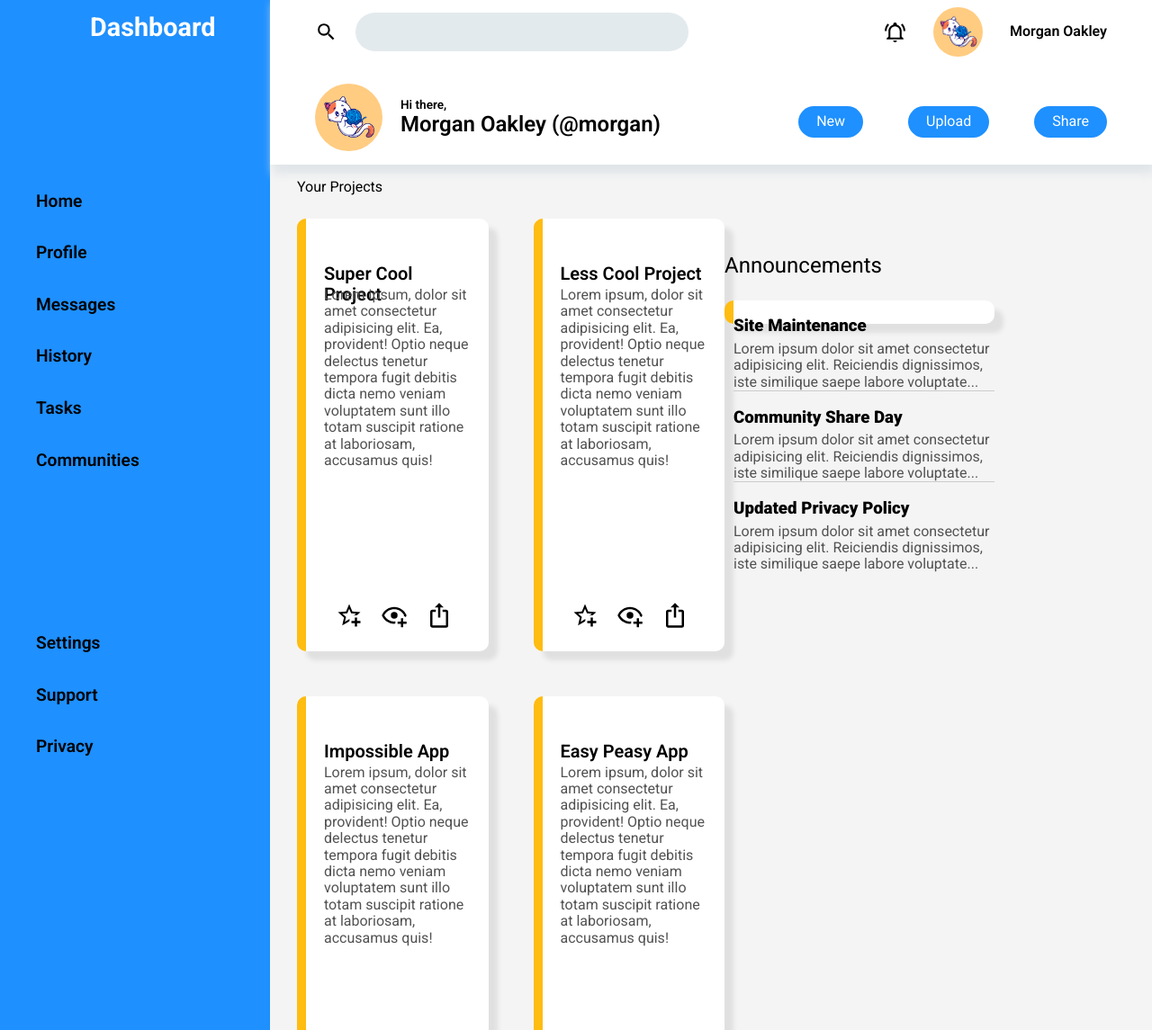
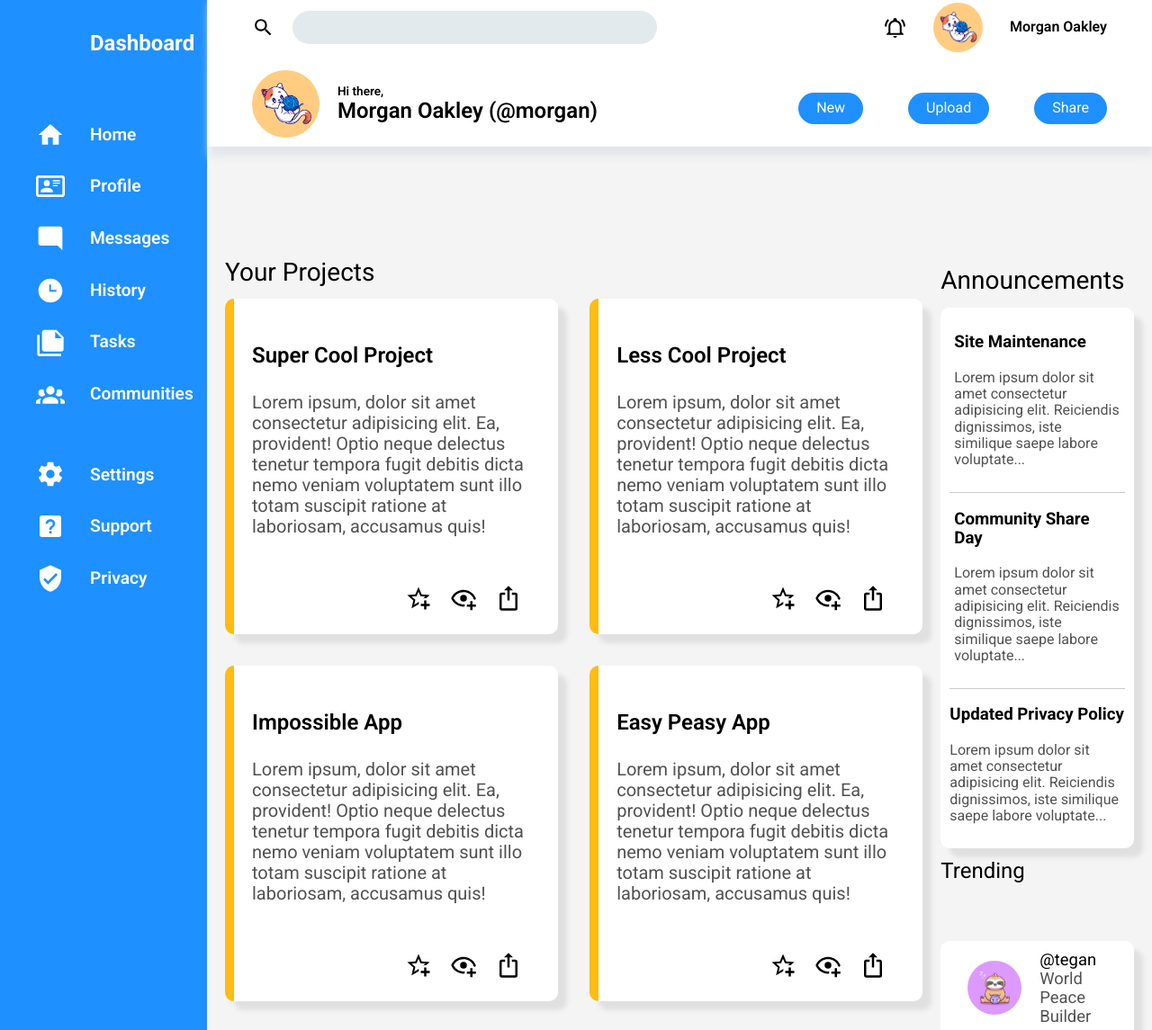
Before and after one commit to helloimgabe/admin-dashboard, a plain HTML site: page index.html in a window 1280 px wide. Shown: the part 7-1152 px from the top of the page at 90% size. Drawn offline with Linux system fonts and the light colour scheme.

Commit message:
Finalized styling for the dashboard page
Adjusted stylesheet formatting for easier differntiation between sections

```diff
--- a/style.css
+++ b/style.css
@@ -245,8 +245,8 @@ summary {
 /* MAIN WEBPAGE GRID */
 .grid {
     display: grid;
-    grid-template-columns: 300px 1fr;
-    grid-template-rows: 190px 1fr;
+    grid-template-columns: minmax(230px, 1fr) 8fr;
+    grid-template-rows: 1fr 1fr;
     grid-template-areas:
         "side header"
         "side main"
@@ -263,21 +263,16 @@ summary {
     grid-area: side;
     display: grid;
     grid-template-columns: 1fr;
-    grid-template-rows: 75px 0.5fr 1fr;
+    grid-template-rows: 0.5fr 1fr 5fr;
     color: white;
     align-items: center;
     justify-items: start;
 }
 
-ul,
-li,
-a {
-    list-style-type: none;
-    text-decoration: none;
-    line-height: 3;
-    font-weight: 600;
-    font-size: 1.2rem;
-    color: black; /* <- COLOR TEXT IS INVERTED IN EACH CLASS:NTH-CHILD AND DASH USING -WEBKIT-FILTER*/
+.dash-title {
+    color: black;
+    -webkit-filter: invert(100%);
+    list-style: none;
 }
 
 .dash {
@@ -286,12 +281,15 @@ a {
     background-position: left;
     background-size: 2.5rem;
     text-align: left;
-    -webkit-filter: invert(100%);
-    padding-left: 60px;
+    padding: 5px 0px 5px 60px;
 }
 
-.sidelinks:nth-child(1) {
-    background-image: url(./icons/sidebar_icons/home.svg);
+.nav-item {
+    list-style-type: none;
+    line-height: 3;
+    font-weight: 600;
+    font-size: 1.2rem;
+    color: black;
     background-repeat: no-repeat;
     background-position: center left;
     background-size: 2rem;
@@ -300,89 +298,50 @@ a {
     padding-left: 60px;
 }
 
-.sidelinks:nth-child(2) {
-    background-image: url(./icons/sidebar_icons/profile.svg);
-    background-repeat: no-repeat;
-    background-position: center left;
-    background-size: 2rem;
-    text-align: left;
-    -webkit-filter: invert(100%);
-    padding-left: 60px;
+.nav-item>a {
+    text-decoration: none;
+    color: black;
 }
 
-.sidelinks:nth-child(3) {
+.home-link {
+    background-image: url(./icons/sidebar_icons/home.svg);
+}
+
+.profile-link {
+    background-image: url(./icons/sidebar_icons/profile.svg);
+}
+
+.messages-link {
     background-image: url(./icons/sidebar_icons/messages.svg);
-    background-repeat: no-repeat;
-    background-position: center left;
-    background-size: 2rem;
-    text-align: left;
-    -webkit-filter: invert(100%);
-    padding-left: 60px;
 
 }
 
-.sidelinks:nth-child(4) {
+.history-link {
     background-image: url(./icons/sidebar_icons/history.svg);
-    background-repeat: no-repeat;
-    background-position: center left;
-    background-size: 2rem;
-    text-align: left;
-    -webkit-filter: invert(100%);
-    padding-left: 60px;
 }
 
-.sidelinks:nth-child(5) {
+.tasks-link {
     background-image: url(./icons/sidebar_icons/tasks.svg);
-    background-repeat: no-repeat;
-    background-position: left;
-    background-size: 2rem;
-    text-align: left;
-    -webkit-filter: invert(100%);
-    padding-left: 60px;
 }
 
-.sidelinks:nth-child(6) {
+.communities-link {
     background-image: url(./icons/sidebar_icons/communities.svg);
-    background-repeat: no-repeat;
-    background-position: left;
-    background-size: 2rem;
-    text-align: left;
-    -webkit-filter: invert(100%);
-    padding-left: 60px;
 }
 
-.sidelinks2:nth-child(1) {
+.settings-link {
     background-image: url(./icons/sidebar_icons/settings.svg);
-    background-repeat: no-repeat;
-    background-position: left;
-    background-size: 2rem;
-    text-align: left;
-    -webkit-filter: invert(100%);
-    padding-left: 60px;
     align-self: start;
 }
 
-.sidelinks2:nth-child(2) {
+.support-link {
     background-image: url(./icons/sidebar_icons/support.svg);
-    background-repeat: no-repeat;
-    background-position: left;
-    background-size: 2rem;
-    text-align: left;
-    -webkit-filter: invert(100%);
-    padding-left: 60px;
 }
 
-.sidelinks2:nth-child(3) {
+.privacy-link {
     background-image: url(./icons/sidebar_icons/privacy.svg);
-    background-repeat: no-repeat;
-    background-position: left;
-    background-size: 2rem;
-    text-align: left;
-    -webkit-filter: invert(100%);
-    padding-left: 60px;
 }
 
-.sidebar ul:nth-child(3) {
+.nav-section2 {
     align-self: start;
 }
 
@@ -530,60 +489,60 @@ a {
     background-color: #f4f4f4;
     grid-area: main;
     display: grid;
-    grid-template-columns: 1fr 1fr;
-    grid-template-rows: 1fr;
+    grid-template-columns: 3fr 1fr 1fr;
+    grid-template-rows: 1fr 1fr;
     grid-template-areas:
-        "your-p announce"
-        "your-p trend"
+        "your-p your-p announce"
+        "your-p your-p trend"
     ;
-    padding: 75px 0px 80px 30px;
-    max-width: inherit;
+    padding: 10px 0px 80px 20px;
+}
+
+.card.project {
+    display: grid;
+    grid-template-columns: 1fr;
+    border-left: 10px solid rgb(255, 188, 17);
+    border-radius: 10px;
+    background-color: #FFFFFF;
+    box-shadow: 10px 10px 5px rgb(225, 224, 224);
+    padding: 50px 20px 0px 20px;
+
+    &:hover {
+        box-shadow: 10px 10px 5px rgb(179, 177, 162);
+    }
 }
 
 .your-projects {
     display: grid;
     grid-template-columns: 1fr 1fr;
-    grid-template-rows: 10px 1fr 1fr 1fr;
-    grid-template-areas:
-        "title title"
-        "c1 c2"
-        "c3 c4"
-        "c5 c6"
-    ;
+    grid-template-rows: 1fr 3fr 3fr 3fr;
+    grid-auto-flow: dense;
     grid-area: your-p;
-    gap: 50px;
-    margin-top: -75px;
+    gap: 35px;
+    margin-right: 20px;
 }
 
-.card {
-    border-left: 10px solid rgb(255, 188, 17);
-    border-radius: 10px;
-    background-color: #FFFFFF;
-    box-shadow: 10px 10px 5px rgb(225, 224, 224);
-    padding: 50px 20px 0px 20px;
-    max-width: max-content;
-    display: grid;
-    grid-template-columns:1fr;
-    grid-template-rows: 26px 1fr 1fr;
+.card.project p {
+    max-inline-size: 55ch;
+    color: #525252;
+    margin: 0;
+    font-weight: 400;
+    font-size: clamp(1rem, 1.25rem, 1.66rem);
 }
 
-.card p {
-    max-inline-size: 45ch;
-    font-size: 1rem;
-    color: #525252;
-    margin: 0;
+.card.project>.subtitle {
+    color: #000000;
+    font-weight: 600;
+    font-size: clamp(1rem, 1.5rem, 1.75rem);
 }
 
-.card > .subtitle {
-    color: #000000;
-    font-weight: 600;
-    font-size: 1.25rem;
+.project-title {
+    font-size: clamp(1rem, 1.75rem, 2.2rem);
+    align-self: end;
+    margin-bottom: -50px
 }
 
-.pro-title {
-    font-size: 1.5rem;
-}
-.icon-container{
+.icon-container {
     display: flex;
     justify-content: end;
     align-items: end;
@@ -597,101 +556,110 @@ a {
     width: 30px;
 }
 
-#c1 {
-    grid-area: c1;
-}
+/* ----------------------------------------------------------------------------------------------------------- */
 
-#c2 {
-    grid-area: c2;
-}
-
-#c3 {
-    grid-area: c3;
-}
-
-#c4 {
-    grid-area: c4;
-}
-
-#c5 {
-    grid-area: c5;
-}
-
-#c6 {
-    grid-area: c6;
-}
-
-.announce-trend {
+/* ANNOUNCEMENT SECTION */
+.announce {
     display: grid;
     grid-template-columns: 1fr;
-    grid-template-rows: 75px 1fr 75px 1fr;
+    grid-template-rows: 25% 1fr;
     grid-area: announce;
     grid-template-areas:
         "announce-title"
         "announce-card"
-        "trend-title"
-        "trend-card"
     ;
-    padding: 10px;
-    max-width: fit-content;
-}
-
-.card.trend {
-    grid-area: trend-card;
-    max-width: fit-content;
-}
-
-.trend-container {
-    padding: 20px 0px 0px 15px;
-    line-height: 1.3;
+    margin-right: 10px;
 }
 
 .ann-title {
     grid-area: announce-title;
-    font-size: 1.5rem;
-    margin-top: 18px;
+    font-size: 1.75rem;
+    align-self: end;
+    margin-bottom: -15px;
+}
+
+.card.announce {
+    grid-area: announce-card;
+    padding: 0;
+    border-radius: 10px;
+    background-color: #FFFFFF;
+    box-shadow: 10px 10px 5px rgb(225, 224, 224);
+    padding: 10px;
+
+    &:hover {
+        box-shadow: 10px 10px 5px rgb(179, 177, 162);
+    }
+}
+
+.nested-card:nth-child(1),
+.nested-card:nth-child(2) {
+    border-bottom: 1px solid #ccc;
+    padding: 0px 5px 10px 5px;
+}
+
+.announce-subtitle {
+    font-weight: 700;
+    color: rgb(0, 0, 0);
+}
+
+.nested-card > p {
+    font-weight: 400;
+    color: #525252;
+}
+
+/* ----------------------------------------------------------------------------------------------------------- */
+
+/* TREND SECTION */
+.trend {
+    display: grid;
+    grid-template-columns: 1fr;
+    grid-template-rows: 20% 1fr;
+    grid-area: trend;
+    grid-template-areas:
+        "trend-title"
+        "trend-card"
+    ;
+    align-items: end;
+    margin-right: 10px;
 }
 
 .trend-title {
     grid-area: trend-title;
     font-size: 1.5rem;
-    margin-top: 18px;
+    margin-bottom: -25px;
 }
 
-.announce-container {
-    display: grid;
-    grid-template-columns: 1fr;
-    grid-template-rows: repeat(3, 1fr);
-    max-inline-size: 45ch;
-}
+.card.trend {
+    grid-area: trend-card;
+    padding: 15px;
+    border-radius: 10px;
+    background-color: #FFFFFF;
+    box-shadow: 10px 10px 5px rgb(225, 224, 224);
 
-.nested-card:nth-child(1),
-.nested-card:nth-child(2) {
-    border-bottom: 1px solid #ccc;
-}
-
-.announce-subtitle {
-    font-weight: 900;
-    color: rgb(0, 0, 0);
-    margin-bottom: 5px;
-}
-
-.card.trend,
-.card.announce {
-    max-width: 300px;
-    padding: 0;
+    &:hover {
+        box-shadow: 10px 10px 5px rgb(179, 177, 162);
+    }
 }
 
 .trend-user {
     display: flex;
     align-items: center;
-    padding: 0px 0px 10px 50px;
+    margin: 12px 0px 0px 5px;
+    padding: 10px 0px 10px 50px;
     border-radius: 100px;
     color: black;
     font-weight: 400;
-    flex: 1;
-    padding: 12px;
-    justify-items: center;
+    padding: 10px
+}
+
+.user-chip>.username {
+    color: black;
+    font-size: 1.15rem;
+}
+
+.user-chip>.subtitle {
+    color: #525252;
+    font-size: 1.15rem;
 }
 
 .user-pfp {
```
